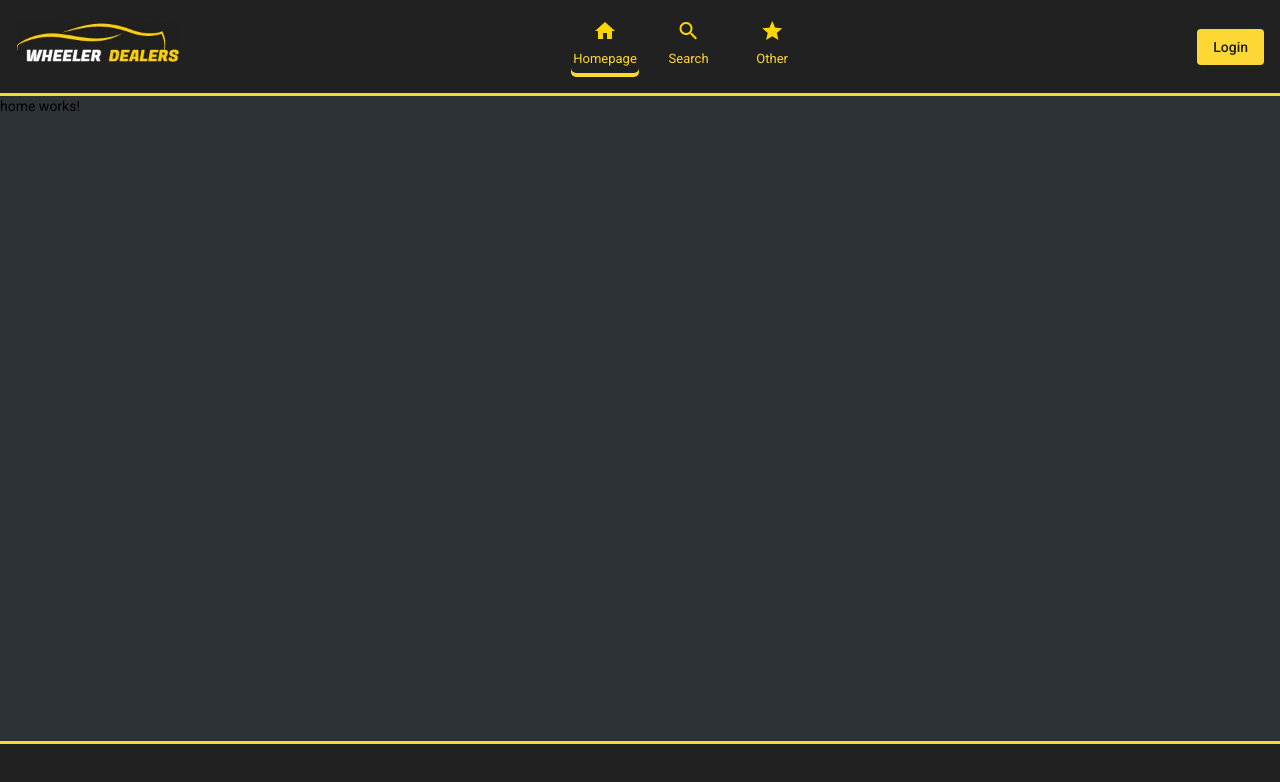
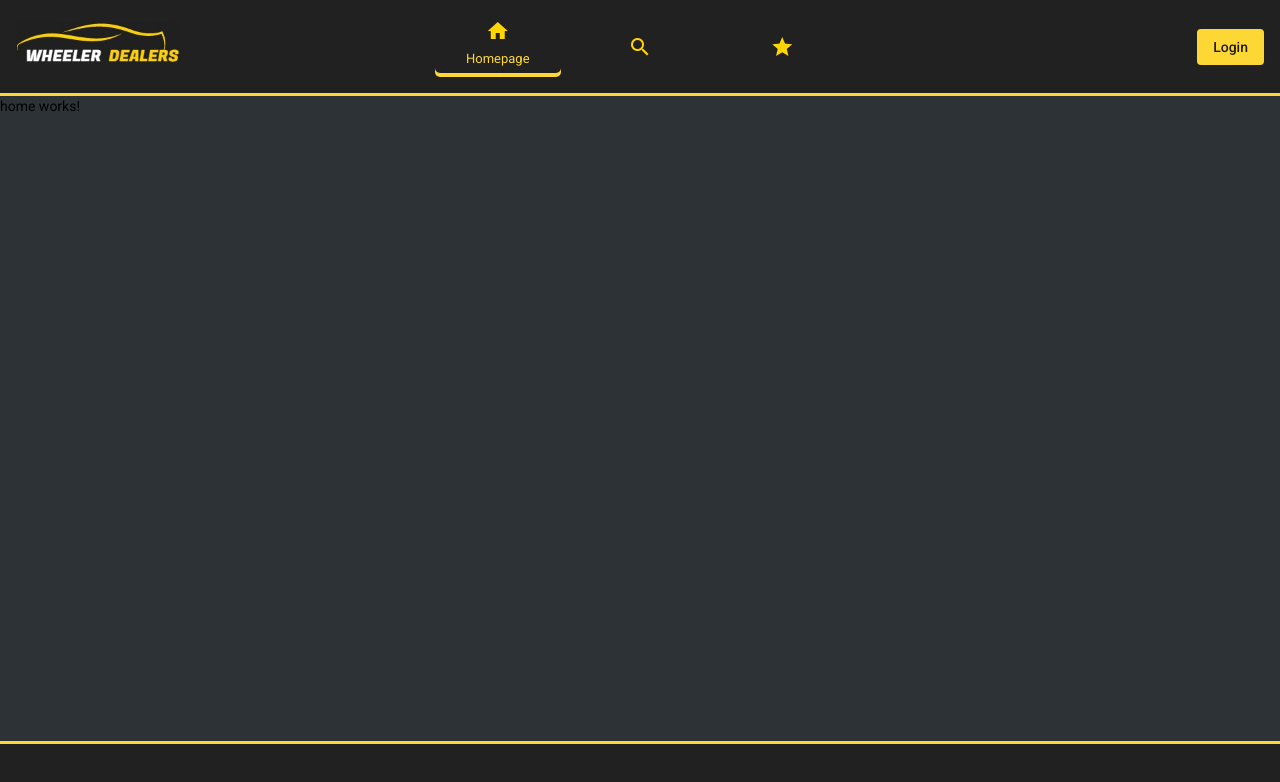
Before and after one commit to AndrijaSniffer/wheelerDealers, an Angular app in the folder web/: page /main/home in a window 1280 px wide. Shown: the top 782 px of the page. Built offline with nearby package versions, Linux system fonts and the light colour scheme.

Commit message:
Toolbar navigation layout changes

```diff
--- a/web/src/app/components/landing-page/landing-page.component.css
+++ b/web/src/app/components/landing-page/landing-page.component.css
@@ -8,10 +8,13 @@
     flex-shrink: 0;
     height: 96px;
     border-bottom: 3px solid #fdd835;
+    display: grid;
+    grid-auto-flow: column;
+    grid-auto-columns: 1fr;
+    gap: 8px;
 }
 
 .navigation-wrap {
-    flex: 1 1;
     display: flex;
     justify-content: center;
     align-items: center;
@@ -19,7 +22,8 @@
 
 .navigation-menu {
     display: grid;
-    grid-template-columns: repeat(3, 1fr);
+    grid-auto-flow: column;
+    grid-auto-columns: 1fr;
     grid-gap: 1rem;
 }
 
@@ -38,12 +42,35 @@
     position: relative;
 }
 
+mat-icon {
+    transition: 0.1s ease-in;
+}
+
+.navigation-menu-item mat-icon {
+    translate: 0 1rem;
+}
+
+.navigation-menu-item:hover mat-icon {
+    translate: 0 0;
+}
+
+.navigation-menu-item .link-item {
+    visibility: hidden;
+}
+
 .navigation-menu-item:hover {
     cursor: pointer;
     -webkit-box-shadow: inset 0px -4px 0px 0px rgba(253, 216, 53, 1);
     -moz-box-shadow: inset 0px -4px 0px 0px rgba(253, 216, 53, 1);
     box-shadow: inset 0px -4px 0px 0px rgba(253, 216, 53, 1);
-    transition: .2s linear;
+    transition: 0.2s linear;
+}
+
+.navigation-menu-item:hover .link-item {
+    visibility: visible;
+    color: #fdd835;
+    text-decoration: none;
+    pointer-events: none;
 }
 
 .active-item {
@@ -52,10 +79,15 @@
     box-shadow: inset 0px -4px 0px 0px rgba(253, 216, 53, 1);
 }
 
-.link-item {
+.active-item .link-item {
+    visibility: visible;
     color: #fdd835;
     text-decoration: none;
     pointer-events: none;
+}
+
+.active-item mat-icon {
+    translate: 0 0;
 }
 
 .wrap {
@@ -81,3 +113,7 @@
     overflow: auto;
     background-color: rgb(45 50 55);
 }
+
+.login {
+    text-align: end;
+}
--- a/web/src/app/components/landing-page/landing-page.component.html
+++ b/web/src/app/components/landing-page/landing-page.component.html
@@ -3,9 +3,6 @@
         <picture class="center-logo">
             <img class="logo" src="../../assets/images/logo.jpg">
         </picture>
-        &nbsp; &nbsp;
-
-        <div class="navigation-wrap">
         <div class="navigation-menu">
             <div matRipple class="navigation-menu-item" routerLinkActive="active-item" (click)="navigateTo('home')">
                 <mat-icon color="accent">home</mat-icon>
@@ -20,10 +17,7 @@
                 <a class="link-item" color="accent">Other</a>
             </div>
         </div>
-        </div>
-        &nbsp; &nbsp;
-
-        <div>
+        <div class="login">
             <button mat-flat-button type="button" color="accent" (click)="navigate()">
                 Login
             </button>
--- a/web/src/app/components/landing-page/landing-page.module.ts
+++ b/web/src/app/components/landing-page/landing-page.module.ts
@@ -29,7 +29,7 @@ const routes: Routes = [
 ];
 
 @NgModule({
-  declarations: [LandingPageComponent],
+  declarations: [LandingPageComponent,HomeComponent,SearchComponent],
   imports: [CommonModule, RouterModule.forChild(routes), MaterialSharedModule],
 })
 export class LandingPageModule {}
--- a/web/src/app/components/landing-page/search/search.component.css
+++ b/web/src/app/components/landing-page/search/search.component.css
@@ -0,0 +1,19 @@
+.search-wrap {
+    height: 100%;
+    width: 100%;
+    display: flex;
+}
+
+.search-body {
+    width: 80%;
+    margin: auto;
+    display: flex;
+    flex-direction: column;
+}
+
+.search-body .title {
+    font-weight: 400;
+    font-size: 28px;
+    color: #fdd835;
+    text-align: center;
+}
--- a/web/src/app/components/landing-page/search/search.component.html
+++ b/web/src/app/components/landing-page/search/search.component.html
@@ -1 +1,5 @@
-<p>search works!</p>
+<div class="search-wrap">
+    <mat-card class="search-body">
+        <mat-card-title class="title">Browse cars</mat-card-title>
+    </mat-card>
+</div>
```
Also changed, not shown: web/src/app/shared/material-shared.module.ts (+3 -9 lines). Lines whose indentation alone changed are shown as unchanged.
